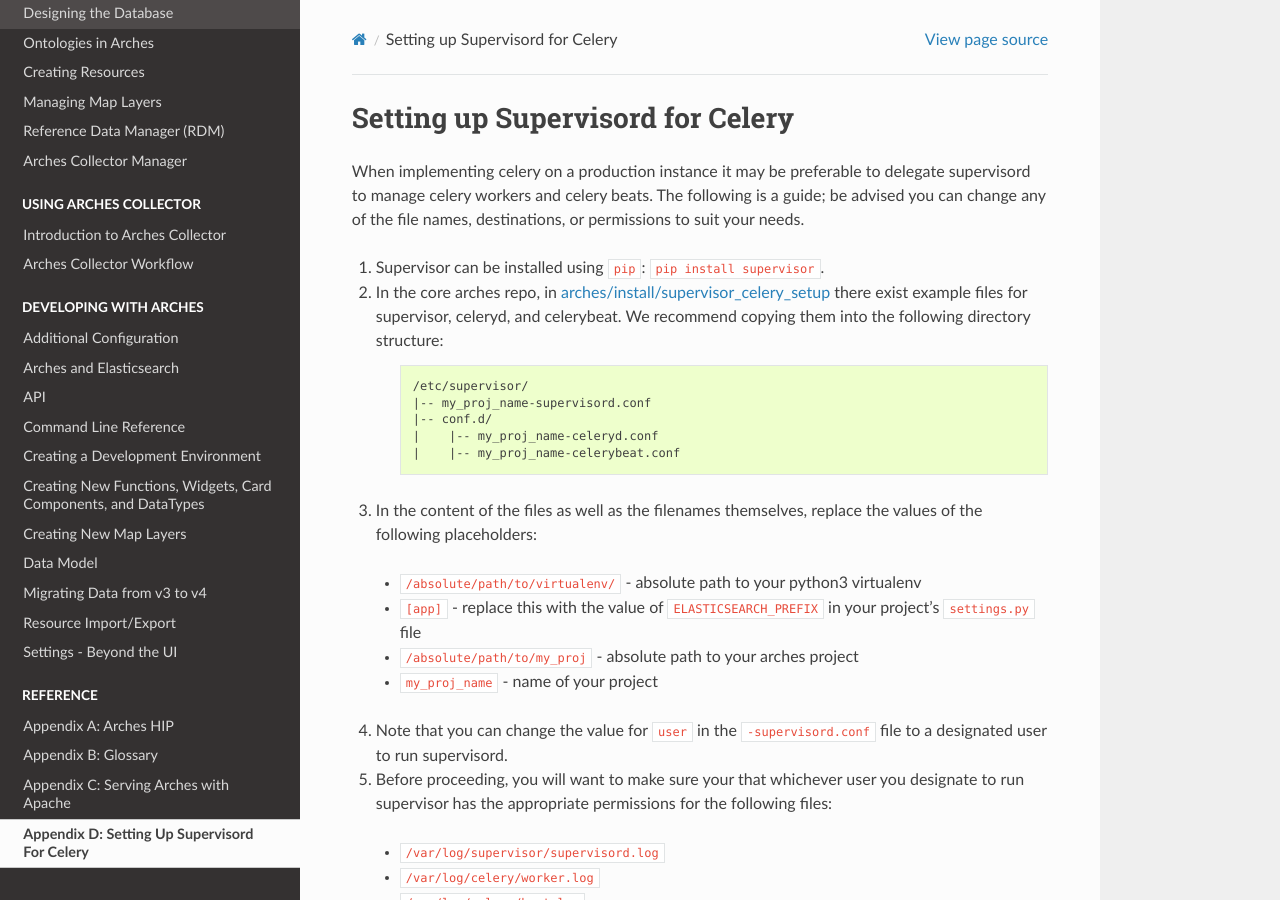
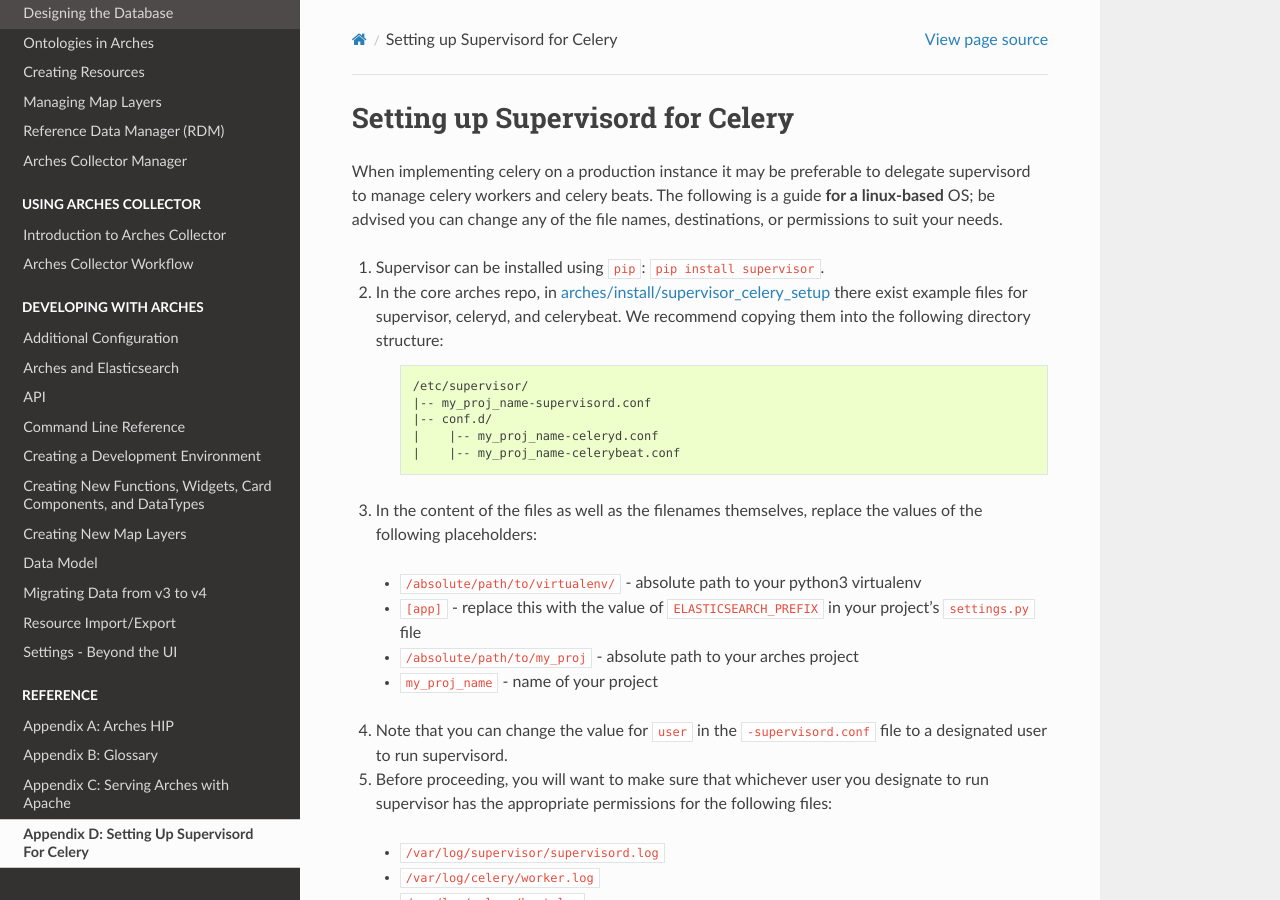
Before and after one commit to archesproject/arches-docs, a Sphinx documentation site: the page built from docs/setting-up-supervisord-for-celery.txt, in a window 1280 px wide and 900 px high. Built offline with Sphinx 7.4.7 and the Read the Docs theme 2.0.0, drawn with Linux system fonts in a browser that asks for light colours.

Commit message:
edits spacing, fixes type, re #153

```diff
--- a/docs/setting-up-supervisord-for-celery.txt
+++ b/docs/setting-up-supervisord-for-celery.txt
@@ -2,9 +2,11 @@
 Setting up Supervisord for Celery
 #################################
 
-When implementing celery on a production instance it may be preferable to delegate supervisord to manage celery workers and celery beats. The following is a guide; be advised you can change any of the file names, destinations, or permissions to suit your needs.
+When implementing celery on a production instance it may be preferable to delegate supervisord to manage celery workers and celery beats. The following is a guide **for a linux-based** OS; be advised you can change any of the file names, destinations, or permissions to suit your needs.
+
 
 1. Supervisor can be installed using ``pip``: ``pip install supervisor``.
+
 
 2. In the core arches repo, in `arches/install/supervisor_celery_setup <https://github.com/archesproject/arches/tree/master/arches/install/supervisor_celery_setup>`_ there exist example files for supervisor, celeryd, and celerybeat. We recommend copying them into the following directory structure:
 
@@ -16,27 +18,37 @@
         |    |-- my_proj_name-celeryd.conf
         |    |-- my_proj_name-celerybeat.conf
 
+
 3. In the content of the files as well as the filenames themselves, replace the values of the following placeholders:
+
  * ``/absolute/path/to/virtualenv/`` - absolute path to your python3 virtualenv
  * ``[app]`` - replace this with the value of ``ELASTICSEARCH_PREFIX`` in your project’s ``settings.py`` file
  * ``/absolute/path/to/my_proj`` - absolute path to your arches project
  * ``my_proj_name`` - name of your project
 
+
 4. Note that you can change the value for ``user`` in the ``-supervisord.conf`` file to a designated user to run supervisord.
 
-5. Before proceeding, you will want to make sure your that whichever user you designate to run supervisor has the appropriate permissions for the following files:
+
+5. Before proceeding, you will want to make sure that whichever user you designate to run supervisor has the appropriate permissions for the following files:
+
  * ``/var/log/supervisor/supervisord.log``
  * ``/var/log/celery/worker.log``
  * ``/var/log/celery/beat.log``
  * ``/var/run/supervisord.pid``
 
+
 6. Download and install RabbitMQ: https://www.rabbitmq.com/download.html
+
 
 7. Once successfully installed (and verified that it has been added to your PATH), start running it with the command ``rabbitmq-server``. For a convenient option, this can be run in a screen. Note that rabbitmq should be run prior to running supervisord.
 
+
 8. Run ``supervisord -c /etc/supervisor/my_proj_name-supervisord.conf`` to start the supervisord which will start celery workers for your tasks.
 
+
 9. To stop your supervisord process, run ``unlink /tmp/supervisor.sock``.
+
 
 More information:
  * Supervisord documentation: http://supervisord.org/
```
